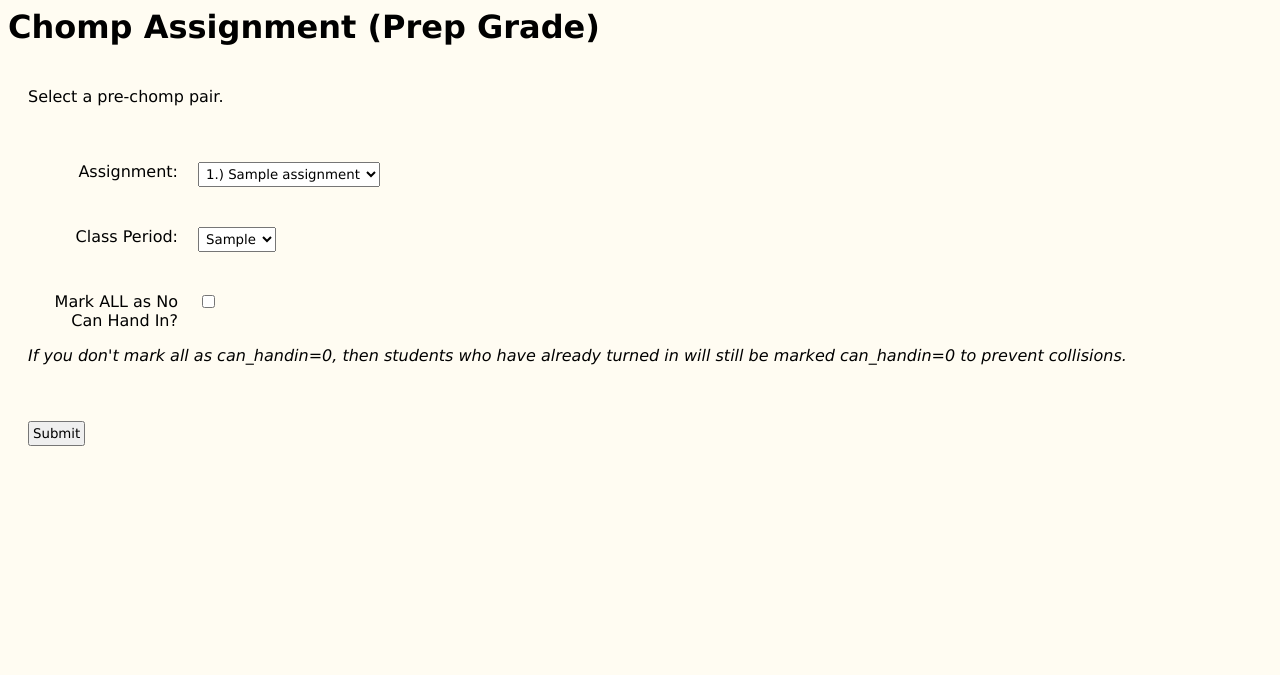
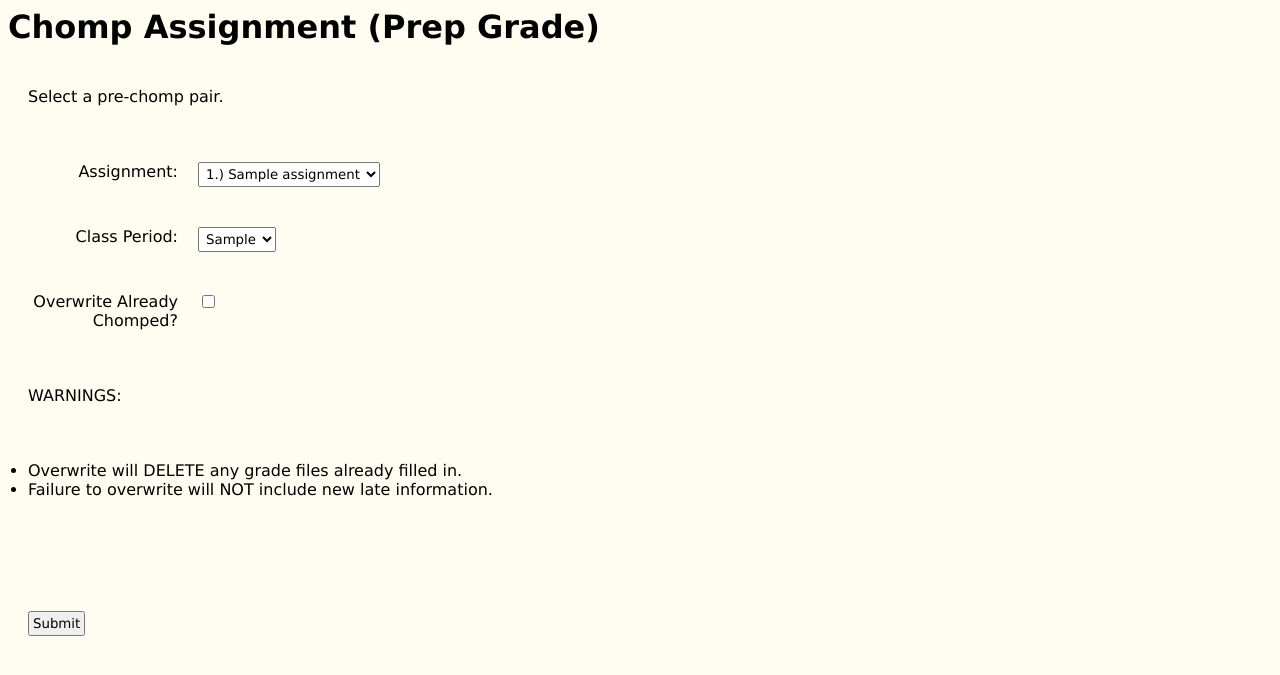
Before and after one commit to zminster/course-portal, a PHP site: page /chomp_pre.php in a window 1280 px wide. Shown: the top 675 px of the page. Run offline with PHP 8.4, Linux system fonts and the light colour scheme; tables that the repository leaves empty or names only in its code hold one stand-in row (values such as "Sample post").

Commit message:
pre-chomp working, error handling improved

```diff
--- a/backend/chomp_pre.php
+++ b/backend/chomp_pre.php
@@ -1,3 +1,5 @@
+<?php 	$rubric_dir = "/course/csp/rubric/";
+		$handin_dir = "/course/csp/handin/"; ?>
 <html>
 <head>
 	<title>Portal Admin :: Chomp Assignment (Prep Grade)</title>
@@ -6,167 +8,134 @@
 <body>
 	<h1>Chomp Assignment (Prep Grade)</h1>
 	<?php
+	function warning_handler() {
+		die("<span style=\"color:red;\"><b>
+				File issue (check for existence of rubric; permissions)!</b></span>");
+	}
 	include 'config/database.php';
 	$method = $_SERVER['REQUEST_METHOD'];
 	$classes = get_class_pds($conn);
 	$types = get_asgn_types($conn);
 	$assignments = get_all_assignments($conn);
+	if ($method == 'POST') {	// POST
+		// steps:
+		// - Set chomped=1 on all assignments where handed_in=1 (prevents handing in over top)
+		// - Copy grade_comments.txt from rubric folder to each folder where handed_in=1
+		// 		- Put late days into grade_comments.txt
+		//		- Put username & period into grade_comments.txt
+		//		- Put handin timestamp into grade_comments.txt
+		//		- Put total into grade_comments.txt
+		$asgn_id = $_POST["asgn_id"];
+		$class_pd = $_POST["class_pd"];
+		$overwrite = array_key_exists("overwrite", $_POST) ? 1 : 0;
 
-	if ($method == 'POST') {	// POST
-		$asgn_id = $_POST["asgn_id"];
-		if (array_key_exists("delete", $_POST)) {	// delete assignment & assoc grades
-			$del_1 = $conn->prepare("DELETE FROM assignment WHERE asgn_id = ?");
-			$del_2 = $conn->prepare("DELETE FROM assignment_meta WHERE asgn_id = ?");
-			$del_3 = $conn->prepare("DELETE FROM grades WHERE asgn_id = ?");
-			$del_1->bind_param("i", $asgn_id);
-			$del_2->bind_param("i", $asgn_id);
-			$del_3->bind_param("i", $asgn_id);
-			// execute in reverse order to prevent foreign key constraint violation
-			$del_3->execute();
-			echo($del_3->error);
-			$del_2->execute();
-			echo($del_2->error);
-			$del_1->execute();
-			echo($del_1->error);
-			?><p style="font-weight:bold">Assignment <?php echo($asgn_id); ?> Deleted</p>
-			<p><a href="index.php">Menu</a></p><?php
-		} else if(array_key_exists("edit", $_POST)) {	// edit assignment, update all fields to match form values
+		// get rubric file (will safely error out if it doesn't exist)
+		//set_error_handler("warning_handler", E_WARNING);
+		$f_rubric = file($rubric_dir . $asgn_id . ".txt");
 
-			// create queries
-			$assignment_update	= $conn->prepare("UPDATE assignment SET name=?, type=?, pt_value=?, description=?, url=? WHERE asgn_id=?");
-			$meta_update		= $conn->prepare("UPDATE assignment_meta SET date_out=?, date_due=?, displayed=?, can_handin=?, info_changed=? WHERE asgn_id=? AND class_pd=?");
-			$grade_update		= $conn->prepare("UPDATE grades SET late=? WHERE uid = ? AND asgn_id = ?");
-			$canview_update		= $conn->prepare("UPDATE grades SET can_view_feedback=? WHERE uid = ? AND asgn_id = ?");
+		// create queies
+		$meta_select		= $conn->prepare("SELECT date_due, pt_value, name FROM assignment JOIN assignment_meta ON assignment.asgn_id = assignment_meta.asgn_id WHERE assignment.asgn_id = ? AND class_pd = ?");
+		$grade_select		= $conn->prepare("SELECT grades.uid, username, name, late, handin_time FROM grades JOIN membership ON grades.uid = membership.uid JOIN user ON grades.uid = user.uid JOIN user_meta ON grades.uid = user_meta.uid WHERE handed_in=1 AND asgn_id=? AND class_pd=?");
+		$grade_update		= $conn->prepare("UPDATE grades SET chomped=1 WHERE uid = ? AND asgn_id = ?");
 
-			$uids_lookup		= $conn->prepare("SELECT user.uid FROM user INNER JOIN membership ON user.uid = membership.uid WHERE class_pd = ?");
-			$handin_time_lookup = $conn->prepare("SELECT handin_time FROM grades WHERE uid = ? AND asgn_id = ?");
+		$meta_select->bind_param("ii", $asgn_id, $class_pd);
+		$meta_select->bind_result($date_due, $pt_value, $asgn_name);
+		$grade_select->bind_param("ii", $asgn_id, $class_pd);
+		$grade_select->bind_result($uid, $username, $name, $late, $handin_time);
+		$grade_update->bind_param("ii", $uid, $asgn_id);
 
-			// assignment queries
-			$assignment_update->bind_param("siissi", $_POST["name"], $_POST["type"], $_POST["pt_value"], $_POST["description"], $_POST["url"], $asgn_id);
-			$assignment_update->execute();
-			echo($assignment_update->error);
+		// get meta information (set $date_due, $pt_value)
+		$meta_select->execute();
+		$meta_select->store_result();
+		$meta_select->fetch();
+		echo($meta_select->error);
+		$due_t = strtotime($date_due);
 
-			// assignment_meta queries
-			$meta_update->bind_param("ssiiiii", $date_out, $date_due, $displayed, $can_handin, $info_changed, $asgn_id, $class_pd);
-			$grade_update->bind_param("iii", $recomputed_late, $uid, $asgn_id);
-			$canview_update->bind_param("iii", $canview, $uid, $asgn_id);
+		// iterate through handed in assignments
+		$grade_select->execute();
+		$grade_select->store_result();
+		while ($grade_select->fetch()) {
+			$rubric_filename = $handin_dir . $asgn_id . "/" . $username . "/" . "grade_comments.txt";
+			$rnr = "";
+			if ($overwrite || !file_exists($rubric_filename)) {
+				// determine late days
+				$handin_t = strtotime($handin_time);
+				if ($late) {
+					$h_dt = new DateTime($handin_time);
+					$d_dt = new DateTime($date_due);
+					$interval = $h_dt->diff($d_dt);
+					$late_days = $interval->format('%a');
+					$late_days = $late_days+1;
+				}
+				// copy & update rubric array as required
+				$rubric = $f_rubric;
+				for ($i = 0; $i < count($rubric); $i++) {
+					if (strpos($rubric[$i], "CSP_HEAD") !== FALSE) {
+						$insert = ["Student: " . $name . " (" . $username . ")" . PHP_EOL,
+							"Period: " . $class_pd . PHP_EOL,
+							"Turned In: " . date("D, M d, Y g:i A", $handin_t) .
+							"\t(Due: " . date("D, M d, Y g:i A", $due_t) . ")"  . PHP_EOL
+						];
+						array_splice($rubric, $i, 1, $insert);
+					} else if (strpos($rubric[$i], "CSP_FOOT") !== FALSE) {
 
-			$uids_lookup->bind_param("i", $class_pd);
-			$uids_lookup->bind_result($uid);
-			$handin_time_lookup->bind_param("ii", $uid, $asgn_id);
-			$handin_time_lookup->bind_result($handin_time);
-
-			$meta = $_POST["asgn"];
-			foreach (array_keys($meta) as $class_pd) {
-				// meta updates
-				$date_out = date("Y-m-d H:i:s", strtotime($meta[$class_pd]["out"]));
-				$php_date_due = strtotime($meta[$class_pd]["due"]);
-				$date_due = date("Y-m-d H:i:s", $php_date_due);
-				$displayed = array_key_exists("displayed", $meta[$class_pd]) ? 1 : 0;
-				$can_handin = array_key_exists("can_handin", $meta[$class_pd]) ? 1 : 0;
-				$info_changed = array_key_exists("info_changed", $meta[$class_pd]) ? 1 : 0;
-				$meta_update->execute();
-				echo($meta_update->error);
-
-				// per-student updates
-				$uids_lookup->execute();
-				$uids_lookup->store_result();
-				echo($uids_lookup->error);
-				$recompute_lates = array_key_exists("recompute_lates", $meta[$class_pd]);
-				$update_canview = array_key_exists("update_canview", $meta[$class_pd]);
-				$canview = array_key_exists("canview", $meta[$class_pd]) ? 1 : 0;
-				while ($uids_lookup->fetch()) {
-
-					// update lates if necessary
-					$handin_time_lookup->execute();
-					$handin_time_lookup->store_result();
-					$handin_time_lookup->fetch();
-					if ($handin_time && $recompute_lates) {
-						if (strtotime($handin_time) < $php_date_due) {
-							$recomputed_late = 0;
-						} else {
-							$recomputed_late = 1;
-						}
-						$grade_update->execute();
-					}
-
-					// update canview if necessary
-					if ($update_canview) {
-						$canview_update->execute();
-						echo($canview_update->error);
+						$insert = ["Late Handin Penalty: /0"  . PHP_EOL,
+						$asgn_name . " Total: /" . $pt_value  . PHP_EOL];
+						$late_days ? array_unshift($insert, "Late Days: " . $late_days . PHP_EOL) : NULL;
+						array_splice($rubric, $i, 1, $insert);
 					}
 				}
+
+				$newfile = implode("<br>", $rubric);
+				file_put_contents($rubric_filename, implode("", $rubric)); // write rubric to user's handin dir
+			} else {
+				$rnr = " (Old rubric not replaced)";
 			}
-			?><p style="font-weight:bold">Assignment Changed: <?php echo($_POST["name"]); ?></p>
-			<div><a href="edit_asgn.php">Again</a> |
-			<a href="index.php">Menu</a></div><?php
-		} else {	// assignment selected, display assignment information
-			$asgn_data = get_all_assignment_data($conn, $asgn_id);
+			$grade_update->execute();
+			echo($grade_update->error);
+			?><p> Chomped: <?php echo($username); echo($rnr ? $rnr : ""); ?></p><?php
+		}
 
-			// meta grab
-			$name		= $assignments[$asgn_id]["name"];
-			$meta_type 	= $assignments[$asgn_id]["type"];
-			$pt_value 	= $assignments[$asgn_id]["pt_value"];
-			$description= $assignments[$asgn_id]["description"];
-			$url 		= $assignments[$asgn_id]["url"];
-			?>
-			<form action="edit_asgn.php" method="post">
-				<input type="hidden" name="asgn_id" value="<?php echo($asgn_id);?>" />
-				<input type="hidden" name="edit" value="1" />
+		// report NTIs, lates, & NREQs
+		?><h2>Stats Brief</h2><?php
+		$stat_select = $conn->prepare("SELECT username, nreq, late, handed_in FROM grades JOIN membership ON grades.uid = membership.uid JOIN user ON grades.uid = user.uid WHERE asgn_id = ? AND class_pd = ? ORDER BY username ASC");
+		$stat_select->bind_param("ii", $asgn_id, $class_pd);
+		$stat_select->bind_result($username, $nreq, $late, $handed_in);
+		$stat_select->execute();
+		$stat_select->store_result();
+		echo($stat_select->error);
 
-				<h2>Assignment <?php echo($asgn_id); ?> Meta Information:</h2>
+		$a_nreq = [];
+		$a_late = [];
+		$a_nti  = [];
 
-					<div><label for="delete">Delete?</label><input type="checkbox" id="delete" name="delete" /></div>
+		while($stat_select->fetch()) {
+			if ($nreq)
+				array_push($a_nreq, $username);
+			else if (!$handed_in)
+				array_push($a_nti, $username);
 
-					<div><label for="name">Title:</label><input type="text" id="name" name="name" placeholder="Title" value="<?php echo($name); ?>" /></div>
-					<div><label for="type">Type:</label>
-					<select id="type" name="type"><?php 	// type selector
-						foreach ($types as $type) {
-							?><option value="<?php echo($type["type_id"]);?>" <?php echo($meta_type == $type["type_id"] ? "selected" : ""); ?>>
-								<?php echo($type["type_id"]);?>.) <?php echo($type["name"]); ?> - <?php echo($type["weight"] * 100); ?>%
-							</option><?php
-						}?>
-					</select></div>
-					<div><label for="pt_value">Points:</label><input type="text" id="pt_value" name="pt_value" placeholder="Point Value" value="<?php echo($pt_value); ?>" /></div>
-					<div><label for="URL">URL:</label><input type="text" id="url" name="url" placeholder="http://principles.cs.stab.org/asgn/hw01.pdf" value="<?php echo($url); ?>" /></div>
+			if ($late)
+				array_push($a_late, $username);
+		}
 
-					<div><label for="description">Description:</label><textarea id="description" name="description" placeholder="Description"><?php echo($description); ?></textarea>
+		?><h3>NREQ</h3><ul><?php
+		foreach ($a_nreq as $u) {
+			echo("<li>" . $u . "</li>");
+		}
+		?></ul><h3>Late</h3><ul><?php
+		foreach ($a_late as $u) {
+			echo("<li>" . $u . "</li>");
+		}
+		?></ul><h3>NTI</h3><ul><?php
+		foreach ($a_nti as $u) {
+			echo("<li>" . $u . "</li>");
+		}
+		?></ul>
 
-				<h2>Assignment <?php echo($asgn_id); ?> Per-Class Information:</h2>
-
-					<table>
-						<tr>
-							<th>Period</th>
-							<th>Date Out</th>
-							<th>Date Due</th>
-							<th>Display on Portal</th>
-							<th>Can Handin</th>
-							<th>Info Changed?</th>
-							<th>Recompute Lates?</th>
-							<th>Update CANVIEW for all?</th>
-							<th>CANVIEW Grades</th>
-						</tr>
-						<?php
-						foreach ($classes as $pd) {
-							$formatted_out = date("m/d/Y h:i A", strtotime($asgn_data[$pd]["date_out"]));
-							$formatted_in  = date("m/d/Y h:i A", strtotime($asgn_data[$pd]["date_due"]));
-							?><tr>
-								<td><?php echo($pd); ?></td>
-								<td><input id="asgn[<?php echo($pd); ?>][out]" name="asgn[<?php echo($pd); ?>][out]" type="datetime-local" value="<?php echo($formatted_out); ?>" /></td>
-								<td><input id="asgn[<?php echo($pd); ?>][due]" name="asgn[<?php echo($pd); ?>][due]" type="datetime-local" value="<?php echo($formatted_in); ?>" /></td>
-								<td><input id="asgn[<?php echo($pd); ?>][displayed]" name="asgn[<?php echo($pd); ?>][displayed]" type="checkbox" value="1" <?php echo($asgn_data[$pd]["displayed"] ? "checked" : ""); ?>/></td>
-								<td><input id="asgn[<?php echo($pd); ?>][can_handin]" name="asgn[<?php echo($pd); ?>][can_handin]" type="checkbox" value="1" <?php echo($asgn_data[$pd]["can_handin"] ? "checked" : ""); ?>/></td>
-								<td><input id="asgn[<?php echo($pd); ?>][info_changed]" name="asgn[<?php echo($pd); ?>][info_changed]" type="checkbox" value="1" <?php echo($asgn_data[$pd]["info_changed"] ? "checked" : ""); ?> /></td>
-								<td><input id="asgn[<?php echo($pd); ?>][recompute_lates]" name="asgn[<?php echo($pd); ?>][recompute_lates]" type="checkbox" value="1" checked /></td>
-								<td><input id="asgn[<?php echo($pd); ?>][update_canview]" name="asgn[<?php echo($pd); ?>][update_canview]" type="checkbox" value="1" /></td>
-								<td><input id="asgn[<?php echo($pd); ?>][canview]" name="asgn[<?php echo($pd); ?>][canview]" type="checkbox" value="1" /></td>
-							</tr><?php
-						} ?>
-					</table>
-
-					<input type="submit" />
-			</form>
-		<?php }
+		<p style="font-weight:bold">Pre-Chomp Complete: <?php echo($asgn_name); ?></p>
+		<div><a href="chomp_pre.php">Again</a> |
+		<a href="index.php">Menu</a></div><?php
 	} else {	// GET: display edit options
 		?><form action="chomp_pre.php" method="POST">
 			<p>Select a pre-chomp pair.</p>
@@ -189,8 +158,13 @@
 				} ?>
 			</select></div>
 
-			<div><label for="can_handin_all">Mark ALL as No Can Hand In?</label><input type="checkbox" id="can_handin_all" name="can_handin_all" /><p><em>If you don't mark all as can_handin=0, then students who have already turned in will still be marked can_handin=0 to prevent collisions.</em></p></div>
-
+			<div><label for="overwrite">Overwrite Already Chomped?</label><input type="checkbox" id="overwrite" name="overwrite" /></div>
+			<p>WARNINGS:
+				<ul>
+					<li>Overwrite will DELETE any grade files already filled in.</li>
+					<li>Failure to overwrite will NOT include new late information.</li>
+				</ul>
+			</p>
 
 
 			<div><input type="submit" /></div>
--- a/backend/edit_toggle.php
+++ b/backend/edit_toggle.php
@@ -26,7 +26,7 @@
 
 			// create query
 			$toggle_query	= $conn->prepare("UPDATE grades SET nreq=?, late=?, can_view_feedback=?, chomped=?, score=? WHERE uid=? AND asgn_id=?");
-			$toggle_query->bind_param("iiiii", $nreq, $late, $canview, $chomped, $score, $uid, $asgn_id);
+			$toggle_query->bind_param("iiiiiii", $nreq, $late, $canview, $chomped, $score, $uid, $asgn_id);
 
 			// exec
 			$toggle_query->execute();
@@ -75,7 +75,7 @@
 						<td><input type="checkbox" id="chomped" name="chomped" <?php echo($chomped ? "checked" : ""); ?>/></td>
 						<td>
 							<?php echo($score ? $score : "NULL"); ?>
-							<?php echo($score ? "<input type=\"hidden\" name=\"score\" value=\"" + $score + "\" />" : "" ?>
+							<?php echo($score ? "<input type=\"hidden\" name=\"score\" value=\"" + $score + "\" />" : ""); ?>
 							<input type="checkbox" id="null_score" name="null_score" />
 						</td>
 					</tr>
--- a/backend/index.php
+++ b/backend/index.php
@@ -19,8 +19,10 @@
 		<li><a href="add_asgn.php">Add Assignment</a></li>
 		<li><a href="edit_user.php">Edit/Delete Student</a></li>
 		<li><a href="edit_asgn.php">Edit/Delete Assigment</a></li>
-		<li><a href="edit_grades.php">Chomp Assignment Grades</a></li>
-		<li><a href="edit_toggle.php">Toggle Assignment NREQ/CANVIEW/LATE (Per-Student)</a></li>
+		<li><a href="chomp_pre.php">Pre-Chomp Assignment (Copy blank rubrics, shutdown handins)</a></li>
+		<li><a href="chomp_post.php">Post-Chomp Assignment (Copy grades from rubrics, allow feedback view)</a></li>
+		<li><a href="edit_toggle.php">Toggle Assignment LATE/NREQ/CAN_VIEW_FEEDBACK (Per-Student)</a></li>
+		<li><a href="edit_nullify.php">Nullify Assignment (Per-Student)</a></li>
 		<li><a href="edit_amnesty.php">Toggle Amnesty Period</a></li>
 	</ul>
 
--- a/server.js
+++ b/server.js
@@ -35,6 +35,7 @@ if (process.env.NODE_ENV == 'production') {
 }
 
 // configuration
+process.umask(0);
 require('./config/passport')(passport);	// passport gets configured
 
 app.engine('html', engines.hogan);
--- a/templates/handin_error.html
+++ /dev/null
@@ -1 +0,0 @@
-{{error}}
--- a/templates/portal.html
+++ b/templates/portal.html
@@ -66,7 +66,7 @@
 							<td class="title">
 								{{#handin_status}}<span class="{{handin_status}}"></span>{{/handin_status}}
 								{{^handin_status}}<span class="fa fa-times-circle"></span> <div class="turn-in">(<a href="/handin/{{id}}">Turn In</a>)</div>{{/handin_status}}
-								{{#handin_time}}<div class="description">Received {{handin_time}}</div><div class="turn-in">(<a href="/handin/{{id}}">Turn In Again</a>)</div>{{/handin_time}}
+								{{#handin_time}}<div class="description">Received {{handin_time}}</div>{{^chomped}}<div class="turn-in">(<a href="/handin/{{id}}">Turn In Again</a>)</div>{{/chomped}}{{/handin_time}}
 								{{#nreq}}<div class="turn-in">(Not Required)</div>{{/nreq}}
 							</td>
 							<td class="title">
```
Also changed, not shown: app/middleware.js (+12 -9 lines), app/routes.js (+8 -2 lines), templates/error.html (added, +55 -0 lines).
